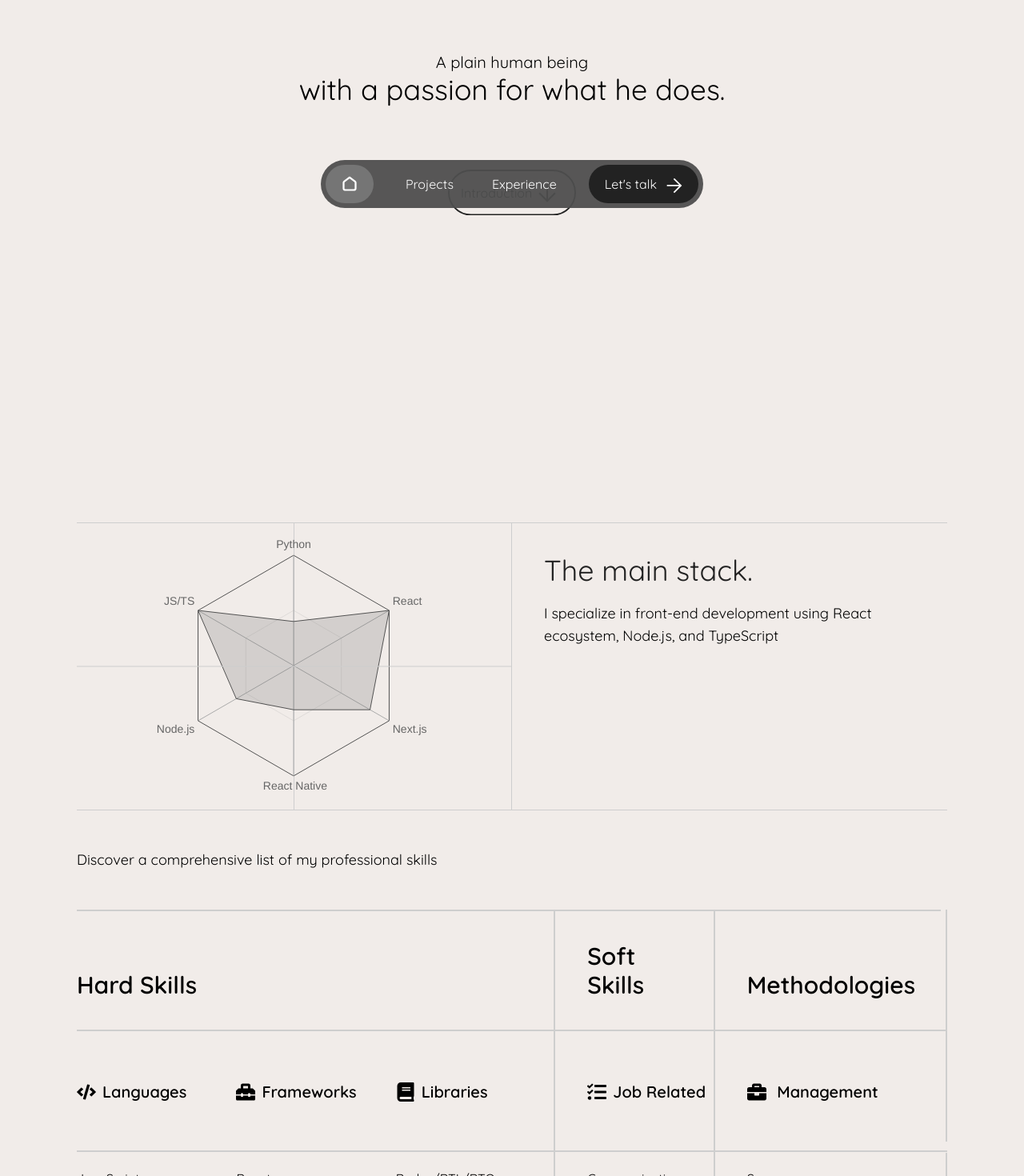
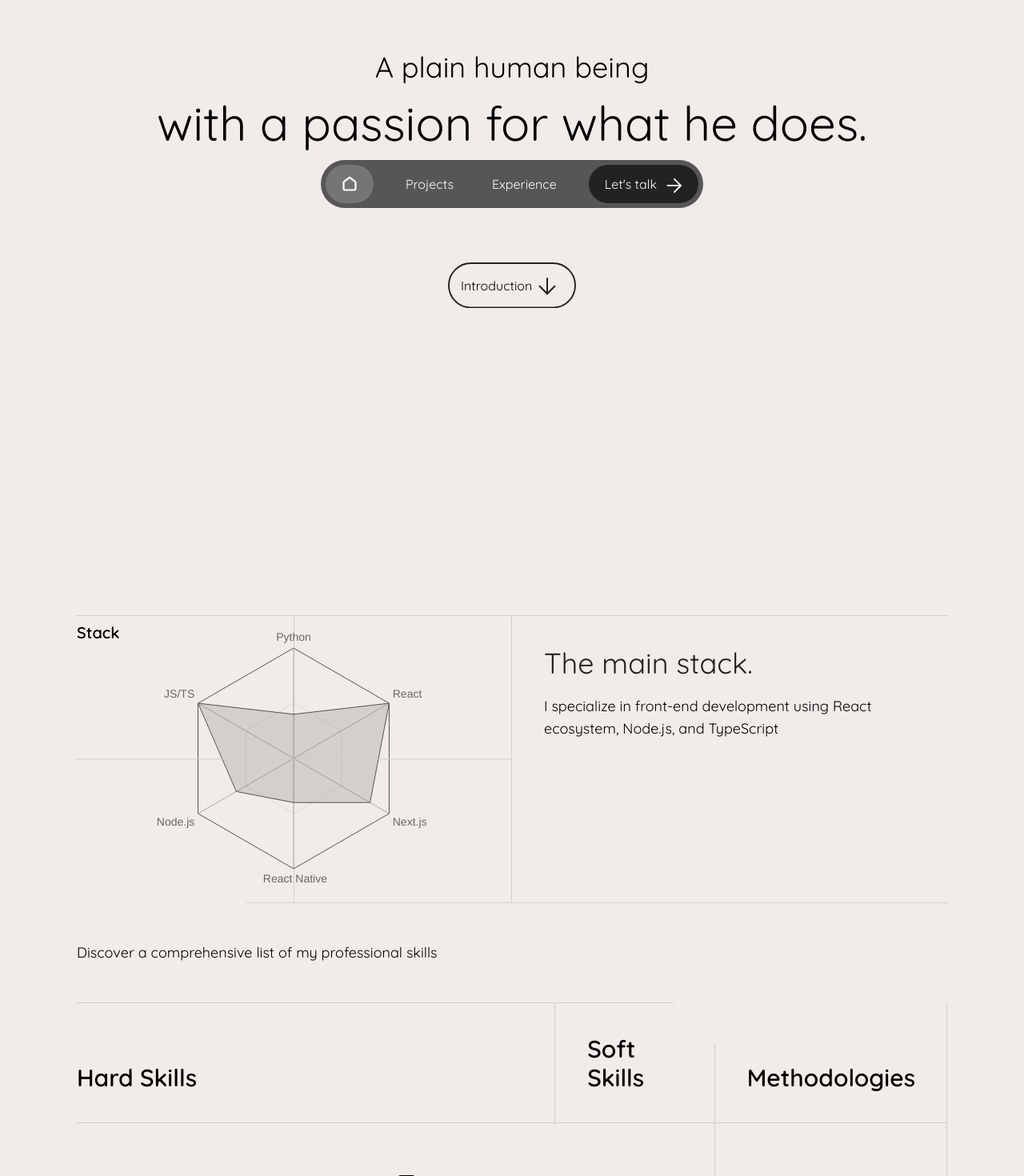
Before and after one commit to LyubomyrKl/liubomyr-klymiuk-portfolio, a Next.js app: page / in a window 1280 px wide. Shown: the part 500-1970 px from the top of the page at 80% size. Built offline with nearby package versions, Linux system fonts and the light colour scheme.

Commit message:
add in view animation

```diff
--- a/app/layout.tsx
+++ b/app/layout.tsx
@@ -7,6 +7,7 @@ import GlobalNav from "@/app/ui/global-nav";
 
 import "./globals.css";
 import {usePathname, useRouter} from "next/navigation";
+import SplashScreen from "@/app/ui/splash-screen";
 
 
 
@@ -17,10 +18,23 @@ export default function RootLayout({
 }>) {
   const pathname = usePathname();
   const router = useRouter();
+
   const initialTitle = pathname === '/' ? 'Home' : pathname === '/projects' ? 'Projects' : pathname === '/experience' ? 'Experience' : 'About';
+
   const [title, setTitle] = React.useState<string>(`${initialTitle}.`);
   const [startAnimation, setStartAnimation] = React.useState<boolean>(false);
   const [startFadeAnimation, setStartFadeAnimation] = React.useState<boolean>(false);
+
+
+    const [isLoading, setIsLoading] = React.useState(true);
+
+    React.useEffect(() => {
+        if (isLoading) {
+            return
+        }
+    }, [isLoading])
+
+
 
     const navigate = useCallback((link: string, label:string) => {
       setTitle(`${label}.`);
@@ -44,9 +58,12 @@ export default function RootLayout({
     }, 1500);
   }, []);
 
+
   return (
     <html lang="en">
-      <body className={`${quicksand.className} bg-app-background pb-24`}>
+      <body className={`${quicksand.className} min-h-screen bg-app-background${!isLoading ? ' pb-24' : ''}${startAnimation ? ' overflow-hidden' : ''}`}>
+      {isLoading ? <SplashScreen finishLoading={() => setIsLoading(false)}/> : (
+        <>
             {children}
             <div className='fixed bottom-0 flex items-center min-w-full justify-center left-0 right-0 sm:p-10 py-10'>
                 <GlobalNav onLinkClick={navigate}/>
@@ -57,6 +74,8 @@ export default function RootLayout({
                     ${startFadeAnimation ? 'animate-fadeIn' : 'animate-fadeOut'}
                 `}>{title}</h1>
             </div>
+        </>
+          )}
       </body>
     </html>
   );
--- a/app/page.tsx
+++ b/app/page.tsx
@@ -3,14 +3,14 @@ import Timer from "@/app/ui/timer";
 import AnimatedButton from "@/app/ui/animated-button";
 import RadarItem from "@/app/ui/home/radar-item";
 import TechTable from "@/app/ui/home/tech-table";
+import {useInView} from "react-intersection-observer";
 
 export default function Home() {
 
 
-
   return (
     <main className="max-sm:p-8 max-lg:py-16 max-lg:px-2 max-xl:px-20 py-16 px-24">
-
+        <div className='min-h-screen '>
             <div className="w-full sm:flex justify-between">
                 <div className='flex flex-col'>
                     <span className='text-6xl mb-5'>Liubomyr Klymiuk</span>
@@ -19,19 +19,21 @@ export default function Home() {
                 <Timer/>
             </div>
             <div className='flex flex-col items-center my-96'>
-                <span className=' text-xl'>A plain human being</span>
-                <span className='text-center text-4xl max-sm:text-xl max-sm:mb-10 mb-20'>
+                <span className=' text-4xl mb-5'>A plain human being</span>
+                <span className='text-center text-6xl max-sm:text-xl max-sm:mb-10 mb-36'>
                     with a passion for what he does.
                 </span>
                 <AnimatedButton anchor='#introduction' label={'Introduction'} />
             </div>
+        </div>
 
         <div id='introduction'>
+
             <RadarItem/>
+
             <div className='py-12 text-lg'>Discover a comprehensive list of my professional skills</div>
             <TechTable/>
         </div>
-
     </main>
   );
 }
--- a/app/ui/global-nav.tsx
+++ b/app/ui/global-nav.tsx
@@ -84,8 +84,7 @@ const MobileNav: React.FC<INav> = ({onLinkClick: onClick}) => {
 
     const renderNavItems = useCallback(() => {
         return (
-            mobileNavItems.map(({label, href}, index) => {
-                    console.log(pathname === href, pathname, href)
+            mobileNavItems.map(({label, href}) => {
                     return (
                         <div onClick={() => onLinkClick(href, label)} key={href} className={`w-full rounded-3xl flex items-center text-sm  font-semibold ${pathname === href && 'bg-app-gray'}`}>
                             <span className={`ml-5 scale-75 ${pathname != href && 'hidden '} `}><ArrowRight/></span>
@@ -119,7 +118,7 @@ const MobileNav: React.FC<INav> = ({onLinkClick: onClick}) => {
 
 
     return (
-        <nav className={`flex flex-col justify-end items-center bg-app-darkgray/95 p-1  p-1.5 mx-1 text-app-white
+        <nav className={`flex flex-col justify-end items-center bg-app-darkgray/95 p-1 p-1.5 mx-1 text-app-white
         rounded-bl-3xl rounded-br-3xl rounded-tl-3xl rounded-tr-3xl h-[60px]
         ${isMenuActive ? 'animate-expand-menu' : 'animate-shrink-menu'}
 
--- a/app/ui/home/radar-item.tsx
+++ b/app/ui/home/radar-item.tsx
@@ -10,7 +10,8 @@ import {
     Filler,
 } from 'chart.js';
 import { Radar } from 'react-chartjs-2';
-import {log} from "util";
+import {useInView} from "react-intersection-observer";
+
 
 ChartJS.register(
     RadialLinearScale,
@@ -34,13 +35,17 @@ export const data = {
 
 
 const RadarItem = () => {
+
+    const { ref, inView } = useInView({
+        threshold: 0.2,
+    });
+
     return (
-
-        <div className='flex relative max-h-[360px]'>
-            <span className='top-line absolute top-0 left-0 w-full h-[1px] bg-app-border'></span>
+        <div ref={ref} className='flex relative max-h-[360px]'>
+            <span className={`top-line absolute top-0 left-0 w-0 h-[1px] bg-app-border ${inView ? 'animate-expand-horizontal-line-type-1' : ''}`}></span>
             <div className='relative w-1/2 flex flex-col items-center border-r border-app-border p-2'>
-                <div className='inner-vertical absolute w-[1px] h-full bg-app-border left-1/2 bottom-0 -translate-x-full'></div>
-                {/*<span className='w-full'>Stack</span>*/}
+                <div className={`inner-vertical absolute w-[1px] h-full bg-app-border left-1/2 bottom-0 -translate-x-full ${inView ? 'animate-expand-vertical-line-type-1' : ''}`}></div>
+                <span className='w-full absolute left-0 text-xl font-semibold'>Stack</span>
                 <Radar className='radar relative -z-1 w-2/3' data={data}
 
                        options={{
@@ -69,13 +74,13 @@ const RadarItem = () => {
                            },
                            elements:{
                                point: {
-                                   radius: 0, // Set radius to 0 to hide the data points
+                                   radius: 0,
                                }
                            },
 
                        }}
                 />
-                <div className='inner-horizontal absolute z-1 h-[1px] w-full bg-app-border right-0 top-1/2 -translate-y-1/2'></div>
+                <div className={`inner-horizontal absolute z-1 h-[1px] w-full bg-app-border right-0 top-1/2 -translate-y-1/2 ${inView ? 'animate-expand-horizontal-line-type-2' : ''}`}></div>
             </div>
             <div className='flex flex-col w-1/2 p-10'>
                 <span className='text-4xl text-app-black mb-5'>The main stack.</span>
@@ -83,10 +88,10 @@ const RadarItem = () => {
                     I specialize in front-end development using React ecosystem, Node.js, and TypeScript
                 </span>
             </div>
-            <span className='bottom-line absolute bottom-0 right-0 w-full h-[1px] bg-app-border'></span>
+            <span className={`bottom-line absolute bottom-0 right-0 w-full h-[1px] bg-app-border ${inView ? 'animate-expand-horizontal-line-type-3' : ''}`}></span>
         </div>
 
     );
 };
 
-export default RadarItem;
+export default React.memo(RadarItem);
--- a/app/ui/home/tech-table.tsx
+++ b/app/ui/home/tech-table.tsx
@@ -1,34 +1,41 @@
+'use client';
+
 import React from 'react';
 import {FaBook, FaBriefcase, FaCode, FaTasks, FaToolbox} from "react-icons/fa";
+import {useInView} from "react-intersection-observer";
 
 const TechTable = () => {
+    const { ref, inView } = useInView({
+        threshold: 0.2,
+    });
+
     return (
-        <div className='grid relative' style={{
+        <div ref={ref} className='grid relative' style={{
             gridTemplateColumns: '3fr 1fr 1fr',
             gridTemplateRows: '1fr 1fr 4fr'
         }}>
-            <div className='first-horizontal-line absolute h-[1px] border border-app-border w-[0] top-0 animation-delay-1000 animate-expand-horizontal-line-type-4'></div>
-            <div className='second-horizontal-line absolute h-[1px] border border-app-border w-[0] top-[16.5%] right-0 animate-expand-horizontal-line-type-2'></div>
-            <div className='third-horizontal-line absolute h-[1px] border border-app-border w-[0] top-[33%] animate-expand-horizontal-line-type-1'></div>
-            <div className='last-horizontal-line absolute h-[1px] border border-app-border w-[0] bottom-0 right-0 animate-expand-horizontal-line-type-3'></div>
+            <div className={`first-horizontal-line absolute h-[1px] bg-app-border w-[0] top-0 ${inView ? 'animation-delay-1000 animate-expand-horizontal-line-type-4' : ''}`}></div>
+            <div className={`second-horizontal-line absolute h-[1px] bg-app-border w-[0] top-[16.5%] right-0 ${inView  ? 'animate-expand-horizontal-line-type-2' : ''}`}></div>
+            <div className={`third-horizontal-line absolute h-[1px] bg-app-border w-[0] top-[33%] ${inView ? 'animate-expand-horizontal-line-type-1' : ''}`}></div>
+            <div className={`last-horizontal-line absolute h-[1px] bg-app-border w-[0] bottom-0 right-0 ${inView ? 'animate-expand-horizontal-line-type-3' : ''}`}></div>
 
 
             <div className={'py-10 flex items-end text-3xl font-semibold relative'}>
-                <div className='absolute w-[1px] border border-app-border h-[0] top-0 right-0 animate-expand-vertical-line-type-3'></div>
+                <div className={`absolute w-[1px] bg-app-border h-[0] top-0 right-0 ${inView ? 'animate-expand-vertical-line-type-3' : ''}`}></div>
                 Hard Skills
             </div>
             <div className={'p-10 flex items-end text-3xl font-semibold relative'}>
-                <div className='absolute w-[1px] border border-app-border h-[0] bottom-0 right-0 animation-delay-2500 animate-expand-vertical-line-type-2'></div>
+                <div className={`absolute w-[1px] bg-app-border h-[0] bottom-0 right-0 ${inView ? 'animation-delay-2500 animate-expand-vertical-line-type-2' : ''}`}></div>
                 Soft Skills
             </div>
             <div className={'p-10 flex items-end text-3xl font-semibold relative'}>
-                <div className='absolute w-[1px] border border-app-border h-[0] top-0 right-0 animate-expand-vertical-line-type-1'></div>
+                <div className={`absolute w-[1px] bg-app-border h-[0] top-0 right-0 ${inView ? 'animate-expand-vertical-line-type-1' : ''}`}></div>
                 Methodologies
             </div>
 
 
             <div className=" flex items-center text-xl font-semibold grid grid-cols-3 relative">
-                <div className='first-vertical-line absolute w-[1px] border border-app-border h-[0] bottom-0 right-0 animation-delay-3000 animate-expand-vertical-line-type-2'></div>
+                <div className={`first-vertical-line absolute w-[1px] bg-app-border h-[0] bottom-0 right-0 ${inView ? 'animation-delay-3000 animate-expand-vertical-line-type-2' : ''}`}></div>
                 <span><FaCode className='text-2xl mr-2 -mt-1'/>Languages</span>
                 <span><FaToolbox className='text-2xl mr-2 -mt-1'/>Frameworks</span>
                 <span><FaBook className='text-2xl mr-2 -mt-1'/>Libraries</span>
@@ -36,17 +43,17 @@ const TechTable = () => {
 
 
             <div className="pl-10 flex items-center text-xl font-semibold relative">
-                <div className='first-vertical-line absolute w-[1px] border border-app-border h-[0] bottom-0 right-0 animate-expand-vertical-line-type-2'></div>
+                <div className={`first-vertical-line absolute w-[1px] bg-app-border h-[0] bottom-0 right-0 ${inView ? 'animate-expand-vertical-line-type-2' : ''}`}></div>
                 <span><FaTasks className='text-2xl mr-2 -mt-1'/>Job Related</span>
             </div>
             <div className="pl-10 flex items-center text-xl font-semibold relative">
-                <div className='first-vertical-line absolute w-[1px] border border-app-border h-[0] top-0 right-0 animation-delay-3000 animate-expand-vertical-line-type-3'></div>
+                <div className={`first-vertical-line absolute w-[1px] bg-app-border h-[0] top-0 right-0 ${inView ? 'animation-delay-3000 animate-expand-vertical-line-type-3' : ''}`}></div>
                 <span><FaBriefcase className='text-2xl mr-2 -mt-1'/> Management</span>
             </div>
 
 
             <div className={'py-5 grid grid-cols-3 relative'}>
-                <div className='absolute w-[1px] border border-app-border h-0 bottom-0 right-0 animate-expand-vertical-line-type-1'></div>
+                <div className={`absolute w-[1px] bg-app-border h-0 bottom-0 right-0 ${inView ? 'animate-expand-vertical-line-type-1' : ''}`}></div>
                 <div className='flex flex-col'>
                     <span className='descriptionItem'>JavaScript</span>
                     <span className='descriptionItem'>TypeScript</span>
@@ -82,7 +89,7 @@ const TechTable = () => {
 
 
             <div className={'px-10 py-5 relative'}>
-                <div className='first-vertical-line absolute w-[1px] border border-app-border h-0 top-0 right-0 animate-expand-vertical-line-type-2'></div>
+                <div className={`first-vertical-line absolute w-[1px] bg-app-border h-0 top-0 right-0 ${inView ? 'animate-expand-vertical-line-type-2' : ''}`}></div>
                 <div className='flex flex-col'>
                     <span className='descriptionItem'>Communication</span>
                     <span className='descriptionItem'>Problem-solving</span>
@@ -94,7 +101,7 @@ const TechTable = () => {
 
 
             <div className={'px-10 py-5 relative'}>
-                <div className='first-vertical-line absolute w-[1px] border border-app-border h-0 top-0 bottom-0 right-0 animate-expand-vertical-line-type-3'></div>
+                <div className={`first-vertical-line absolute w-[1px] bg-app-border h-0 top-0 bottom-0 right-0 ${inView ? 'animate-expand-vertical-line-type-3' : ''}`}></div>
                 <div className='flex flex-col'>
                     <span className='descriptionItem'>Scrum</span>
                     <span className='descriptionItem'>Agile</span>
@@ -102,7 +109,6 @@ const TechTable = () => {
                 </div>
             </div>
 
-
         </div>
     );
 };
--- /dev/null
+++ b/app/ui/splash-screen.tsx
@@ -0,0 +1,56 @@
+'use client';
+
+import React, { useState, useEffect } from "react"
+import Image from "next/image"
+import anime from "animejs"
+import {usePathname, useRouter} from "next/navigation";
+
+interface ISplashScreen {
+    finishLoading: () => void;
+}
+
+const SplashScreen: React.FC<ISplashScreen>= ({ finishLoading }) => {
+    const pathname = usePathname();
+    const title = pathname === '/' ? 'Home' : pathname === '/projects' ? 'Projects' : pathname === '/experience' ? 'Experience' : 'About';
+
+    const animate = () => {
+        const loader = anime.timeline({
+            complete: () => finishLoading(),
+        })
+
+        loader
+            .add({
+                targets: "#logo",
+                delay: 0,
+                scale: 1,
+                duration: 500,
+                easing: "easeInOutExpo",
+            })
+            .add({
+                targets: "#logo",
+                delay: 100,
+                scale: 1.25,
+                duration: 500,
+                easing: "easeInOutExpo",
+            })
+            .add({
+                targets: "#logo",
+                delay: 100,
+                scale: 1,
+                duration: 500,
+                easing: "easeInOutExpo",
+            })
+    }
+
+    useEffect(() => {
+        animate()
+    }, [])
+
+    return (
+        <div className={`absolute h-full w-full bottom-0 left-0 bg-app-black flex justify-center items-center`}>
+            <h1 className={`text-7xl text-app-white`}>{title}.</h1>
+        </div>
+    )
+}
+
+export default SplashScreen
--- a/package.json
+++ b/package.json
@@ -9,13 +9,16 @@
     "lint": "next lint"
   },
   "dependencies": {
+    "animejs": "^3.2.2",
     "next": "14.1.4",
     "react": "^18",
     "react-chartjs-2": "^5.2.0",
     "react-dom": "^18",
-    "react-icons": "^5.0.1"
+    "react-icons": "^5.0.1",
+    "react-intersection-observer": "^9.8.1"
   },
   "devDependencies": {
+    "@types/animejs": "^3.1.12",
     "@types/node": "^20",
     "@types/react": "^18",
     "@types/react-dom": "^18",
```
Also changed, not shown: 1 other file (tests, documents, lock files or other folders). Lines whose indentation alone changed are shown as unchanged.
